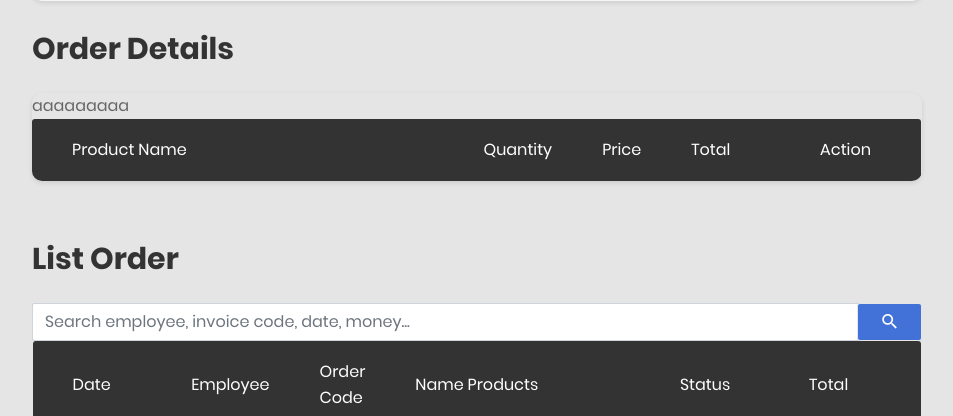
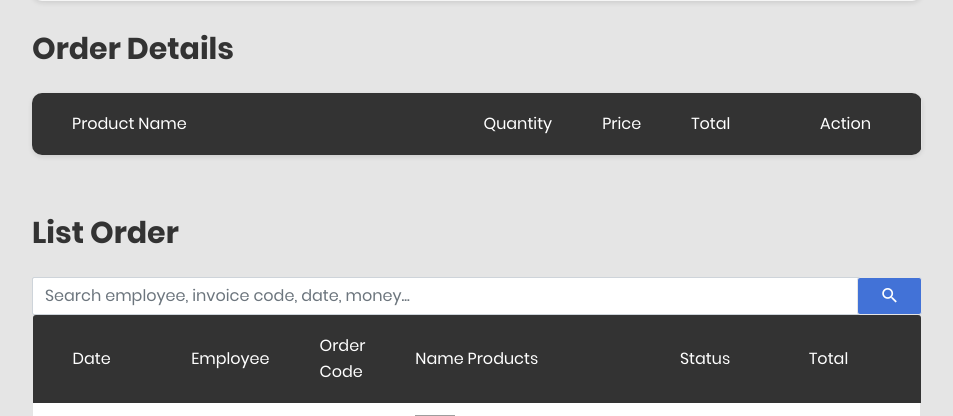
Before and after one commit to thetrung2896/qlbh, a PHP site: page /index.php in a window 1280 px wide. Shown: the part 802-1218 px from the top of the page, without its empty margins (313-1266 px from the left). Run offline with PHP 8.4, Linux system fonts and the light colour scheme; the visitor is signed in with stand-in values (Sample User, id 1); data comes from the database, SQL or seed files in the repository; lists and menus that the app fills with data are empty; some libraries are stand-ins or nearby versions; grey boxes are pictures that could not be loaded.

Commit message:
Trung
Xóa chữ thừa

```diff
--- a/index.php
+++ b/index.php
@@ -211,7 +211,7 @@
                                                 <?php
                                                 endif;
                                                 ?>
-                                        aaaaaaaaa
+
                                     </table>
                                 </div>
 
```
